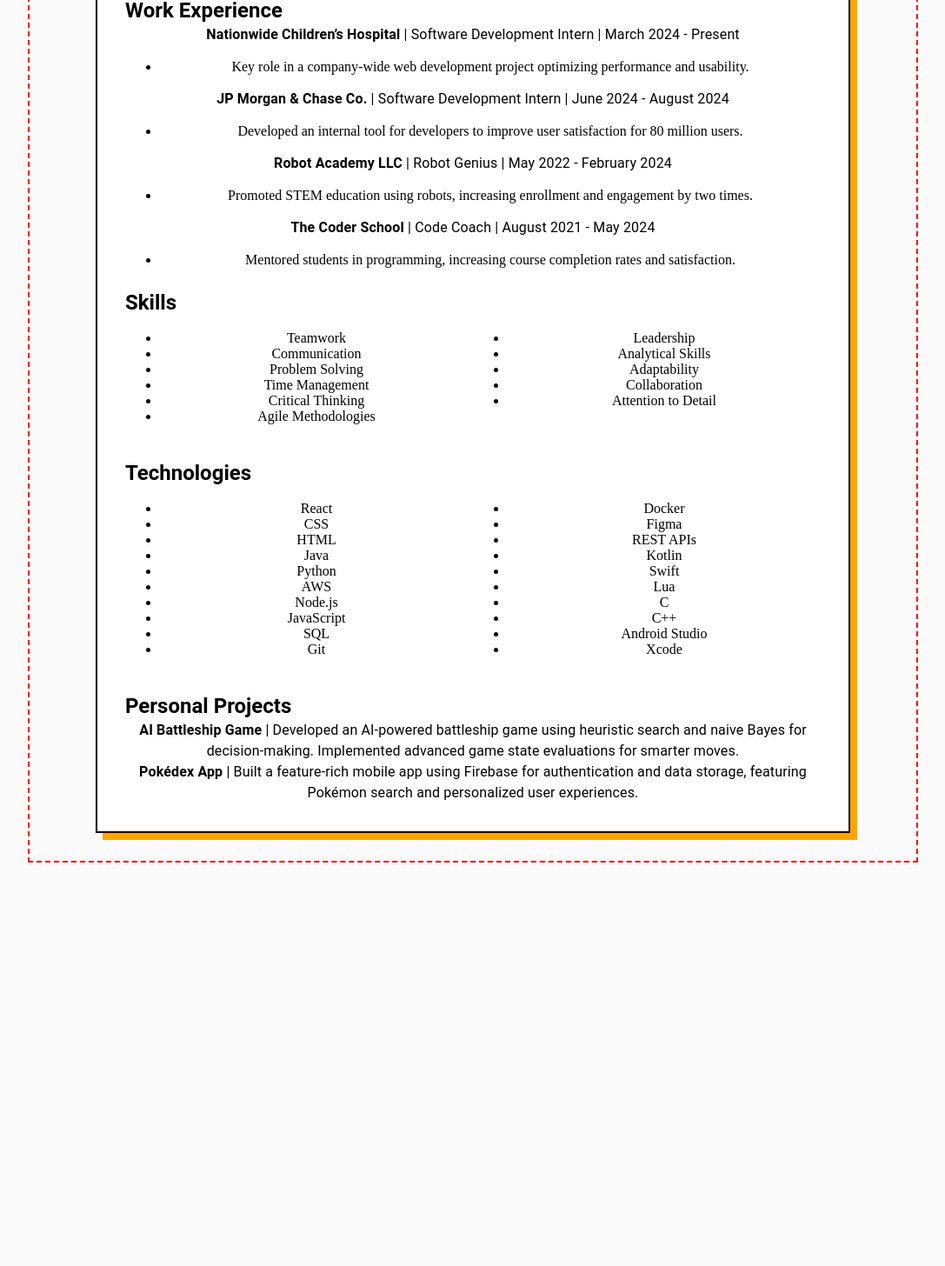
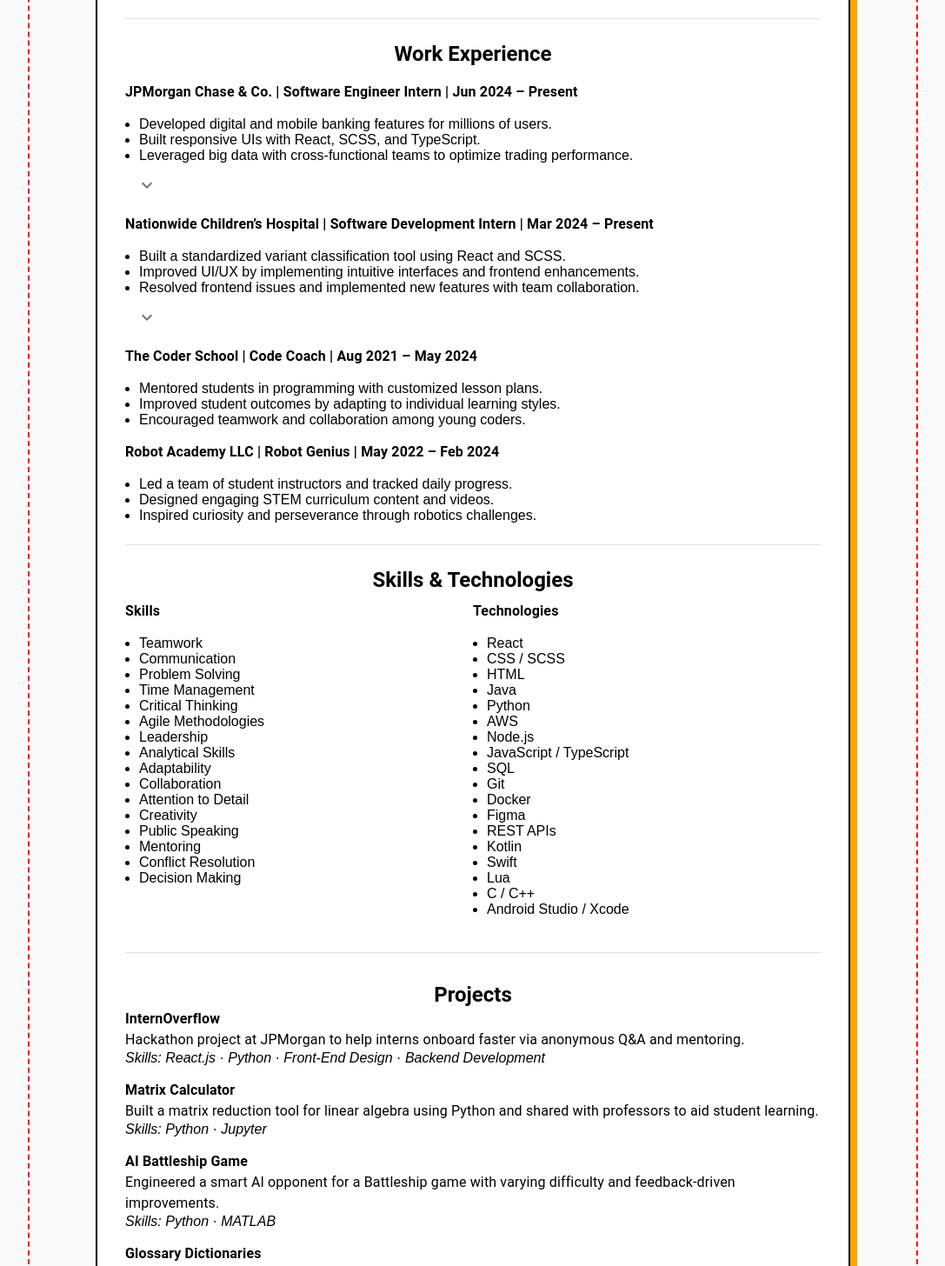
Before and after one commit to Krt-11/Website, a React (Vite) app in the folder personal-website/: page / in a window 1280 px wide. Shown: the part 1990-3446 px from the top of the page at 87% size, without its empty margins (96-1183 px from the left). Built offline with nearby package versions, Linux system fonts and the light colour scheme.

Commit message:
refactor: add content to resume section

```diff
--- a/personal-website/src/Components/Resume/ResumeContent.tsx
+++ b/personal-website/src/Components/Resume/ResumeContent.tsx
@@ -1,9 +1,54 @@
-import { Box, Typography } from "@mui/material";
+import { Box, Typography, IconButton, Collapse, Divider } from "@mui/material";
+import { useState } from "react";
+import ExpandMoreIcon from "@mui/icons-material/ExpandMore";
+import ExpandLessIcon from "@mui/icons-material/ExpandLess";
+
+function CollapsibleSection({
+  bullets,
+  skills,
+}: {
+  bullets: string[];
+  skills: string;
+}) {
+  const [expanded, setExpanded] = useState(false);
+  const visibleBullets = bullets.slice(0, 3);
+  const hiddenBullets = bullets.slice(3);
+
+  return (
+    <>
+      <ul style={{ paddingLeft: "1rem", marginLeft: 0 }}>
+        {visibleBullets.map((point, i) => (
+          <li key={i}>{point}</li>
+        ))}
+      </ul>
+      {hiddenBullets.length > 0 && (
+        <>
+          <IconButton
+            onClick={() => setExpanded(!expanded)}
+            sx={{ ml: 1, mt: -1 }}
+            size="small"
+          >
+            {expanded ? <ExpandLessIcon /> : <ExpandMoreIcon />}
+          </IconButton>
+          <Collapse in={expanded} timeout="auto" unmountOnExit>
+            <ul style={{ paddingLeft: "1rem", marginLeft: 0 }}>
+              {hiddenBullets.map((point, i) => (
+                <li key={i}>{point}</li>
+              ))}
+            </ul>
+            <Box sx={{ fontStyle: "italic", pl: 2 }}>{skills}</Box>
+          </Collapse>
+        </>
+      )}
+    </>
+  );
+}
 
 export default function ResumeContent() {
   return (
     <Box
       sx={{
+        fontFamily: "Arial, sans-serif",
         border: "2px solid black",
         boxShadow: "0.5rem 0.5rem 0 orange",
         padding: "2rem",
@@ -28,13 +73,11 @@
       </Typography>
 
       {/* Education Section */}
-      <Typography
-        variant="h5"
-        sx={{ mt: 3, fontWeight: 600, textAlign: "left" }}
-      >
+      <Divider sx={{ my: 3 }} />
+      <Typography variant="h5" sx={{ mt: 3, fontWeight: 600 }}>
         Education
       </Typography>
-      <Typography>
+      <Typography sx={{ textAlign: "left" }}>
         <strong>The Ohio State University</strong>
         <br />
         Bachelors in Computer Science (Software Development Specialization)
@@ -43,131 +86,177 @@
       </Typography>
 
       {/* Work Experience Section */}
-      <Typography
-        variant="h5"
-        sx={{ mt: 3, fontWeight: 600, textAlign: "left" }}
-      >
+      <Divider sx={{ my: 3 }} />
+      <Typography variant="h5" sx={{ mt: 3, fontWeight: 600 }}>
         Work Experience
       </Typography>
 
-      <Typography>
-        <strong>Nationwide Children’s Hospital</strong> | Software Development
-        Intern | March 2024 - Present
+      {/* JPMorgan */}
+      <Box sx={{ textAlign: "left", mt: 2 }}>
+        <Typography sx={{ fontWeight: 600 }}>
+          JPMorgan Chase & Co. | Software Engineer Intern | Jun 2024 – Present
         </Typography>
-      <ul>
-        <li>
-          Key role in a company-wide web development project optimizing
-          performance and usability.
-        </li>
-      </ul>
+        <CollapsibleSection
+          bullets={[
+            "Developed digital and mobile banking features for millions of users.",
+            "Built responsive UIs with React, SCSS, and TypeScript.",
+            "Leveraged big data with cross-functional teams to optimize trading performance.",
+            "Created merchant payment solutions using machine learning strategies.",
+            "Contributed to hybrid cloud platform integrations for scalable infrastructure.",
+            "Implemented automated recovery tools for global resiliency.",
+            "Participated in Agile workflows, pair programming, and chaos engineering.",
+            "Collaborated with CTO during Innovation Week to explore AI in software dev.",
+          ]}
+          skills="Skills: React.js · TypeScript · SCSS · Front-End Design · Backend · Agile"
+        />
+      </Box>
 
-      <Typography>
-        <strong>JP Morgan & Chase Co.</strong> | Software Development Intern |
-        June 2024 - August 2024
+      {/* Nationwide Children's Hospital */}
+      <Box sx={{ textAlign: "left", mt: 2 }}>
+        <Typography sx={{ fontWeight: 600 }}>
+          Nationwide Children’s Hospital | Software Development Intern | Mar
+          2024 – Present
         </Typography>
-      <ul>
-        <li>
-          Developed an internal tool for developers to improve user satisfaction
-          for 80 million users.
-        </li>
-      </ul>
+        <CollapsibleSection
+          bullets={[
+            "Built a standardized variant classification tool using React and SCSS.",
+            "Improved UI/UX by implementing intuitive interfaces and frontend enhancements.",
+            "Resolved frontend issues and implemented new features with team collaboration.",
+            "Developed backend logic using Python for integrated systems.",
+            "Utilized AWS for scalable and reliable backend infrastructure.",
+            "Maintained performance using industry best practices and frameworks.",
+          ]}
+          skills="Skills: React.js · Python · AWS · SCSS · Front-End Design · Full-Stack Development"
+        />
+      </Box>
 
-      <Typography>
-        <strong>Robot Academy LLC</strong> | Robot Genius | May 2022 - February
-        2024
+      {/* The Coder School */}
+      <Box sx={{ textAlign: "left", mt: 2 }}>
+        <Typography sx={{ fontWeight: 600 }}>
+          The Coder School | Code Coach | Aug 2021 – May 2024
         </Typography>
-      <ul>
-        <li>
-          Promoted STEM education using robots, increasing enrollment and
-          engagement by two times.
-        </li>
-      </ul>
+        <CollapsibleSection
+          bullets={[
+            "Mentored students in programming with customized lesson plans.",
+            "Improved student outcomes by adapting to individual learning styles.",
+            "Encouraged teamwork and collaboration among young coders.",
+          ]}
+          skills="Skills: Java · Python · Debugging · Programming · Leadership · Teamwork"
+        />
+      </Box>
 
-      <Typography>
-        <strong>The Coder School</strong> | Code Coach | August 2021 - May 2024
+      {/* Robot Academy */}
+      <Box sx={{ textAlign: "left", mt: 2 }}>
+        <Typography sx={{ fontWeight: 600 }}>
+          Robot Academy LLC | Robot Genius | May 2022 – Feb 2024
         </Typography>
-      <ul>
-        <li>
-          Mentored students in programming, increasing course completion rates
-          and satisfaction.
-        </li>
-      </ul>
+        <CollapsibleSection
+          bullets={[
+            "Led a team of student instructors and tracked daily progress.",
+            "Designed engaging STEM curriculum content and videos.",
+            "Inspired curiosity and perseverance through robotics challenges.",
+          ]}
+          skills="Skills: Python · Communication · Robotics · Mentoring · Creative Teaching"
+        />
+      </Box>
 
-      {/* Skills and Technologies Section */}
-      <Typography
-        variant="h5"
-        sx={{ mt: 3, fontWeight: 600, textAlign: "left" }}
+      {/* Skills & Technologies */}
+      <Divider sx={{ my: 3 }} />
+
+      <Typography variant="h5" sx={{ fontWeight: 600 }}>
+        Skills & Technologies
+      </Typography>
+      <Box
+        sx={{
+          display: "grid",
+          gridTemplateColumns: "1fr 1fr",
+          textAlign: "left",
+          mt: 1,
+        }}
       >
-        Skills
-      </Typography>
-      <Box sx={{ display: "grid", gridTemplateColumns: "1fr 1fr" }}>
-        <ul>
+        <Box>
+          <Typography fontWeight={600}>Skills</Typography>
+          <ul style={{ paddingLeft: "1rem", marginLeft: 0 }}>
             <li>Teamwork</li>
             <li>Communication</li>
             <li>Problem Solving</li>
             <li>Time Management</li>
             <li>Critical Thinking</li>
             <li>Agile Methodologies</li>
-        </ul>
-        <ul>
             <li>Leadership</li>
             <li>Analytical Skills</li>
             <li>Adaptability</li>
             <li>Collaboration</li>
             <li>Attention to Detail</li>
+            <li>Creativity</li>
+            <li>Public Speaking</li>
+            <li>Mentoring</li>
+            <li>Conflict Resolution</li>
+            <li>Decision Making</li>
           </ul>
         </Box>
-
-      <Typography
-        variant="h5"
-        sx={{ mt: 3, fontWeight: 600, textAlign: "left" }}
-      >
-        Technologies
-      </Typography>
-      <Box sx={{ display: "grid", gridTemplateColumns: "1fr 1fr" }}>
-        <ul>
+        <Box>
+          <Typography fontWeight={600}>Technologies</Typography>
+          <ul style={{ paddingLeft: "1rem", marginLeft: 0 }}>
             <li>React</li>
-          <li>CSS</li>
+            <li>CSS / SCSS</li>
             <li>HTML</li>
             <li>Java</li>
             <li>Python</li>
             <li>AWS</li>
             <li>Node.js</li>
-          <li>JavaScript</li>
+            <li>JavaScript / TypeScript</li>
             <li>SQL</li>
             <li>Git</li>
-        </ul>
-        <ul>
             <li>Docker</li>
             <li>Figma</li>
             <li>REST APIs</li>
             <li>Kotlin</li>
             <li>Swift</li>
             <li>Lua</li>
-          <li>C</li>
-          <li>C++</li>
-          <li>Android Studio</li>
-          <li>Xcode</li>
+            <li>C / C++</li>
+            <li>Android Studio / Xcode</li>
           </ul>
         </Box>
+      </Box>
 
-      {/* Projects Section */}
-      <Typography
-        variant="h5"
-        sx={{ mt: 3, fontWeight: 600, textAlign: "left" }}
-      >
-        Personal Projects
+      {/* Projects */}
+      <Divider sx={{ my: 3 }} />
+      <Typography variant="h5" sx={{ mt: 4, fontWeight: 600 }}>
+        Projects
       </Typography>
+
+      <Box sx={{ textAlign: "left" }}>
+        <Typography fontWeight={600}>InternOverflow</Typography>
         <Typography>
-        <strong>AI Battleship Game</strong> | Developed an AI-powered battleship
-        game using heuristic search and naive Bayes for decision-making.
-        Implemented advanced game state evaluations for smarter moves.
+          Hackathon project at JPMorgan to help interns onboard faster via
+          anonymous Q&A and mentoring.
         </Typography>
+        <Box sx={{ fontStyle: "italic", mb: 2 }}>
+          Skills: React.js · Python · Front-End Design · Backend Development
+        </Box>
+
+        <Typography fontWeight={600}>Matrix Calculator</Typography>
         <Typography>
-        <strong>Pokédex App</strong> | Built a feature-rich mobile app using
-        Firebase for authentication and data storage, featuring Pokémon search
-        and personalized user experiences.
+          Built a matrix reduction tool for linear algebra using Python and
+          shared with professors to aid student learning.
         </Typography>
+        <Box sx={{ fontStyle: "italic", mb: 2 }}>Skills: Python · Jupyter</Box>
+
+        <Typography fontWeight={600}>AI Battleship Game</Typography>
+        <Typography>
+          Engineered a smart AI opponent for a Battleship game with varying
+          difficulty and feedback-driven improvements.
+        </Typography>
+        <Box sx={{ fontStyle: "italic", mb: 2 }}>Skills: Python · MATLAB</Box>
+
+        <Typography fontWeight={600}>Glossary Dictionaries</Typography>
+        <Typography>
+          Java program that parses definitions and creates linked HTML pages for
+          learning vocabulary with styled UI.
+        </Typography>
+        <Box sx={{ fontStyle: "italic" }}>Skills: Java · HTML · CSS</Box>
+      </Box>
     </Box>
   );
 }
```
Lines whose indentation alone changed are shown as unchanged.
